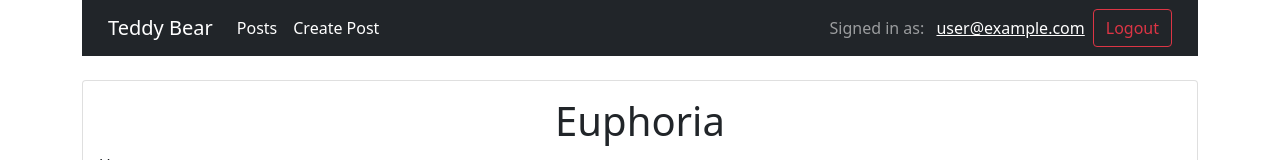
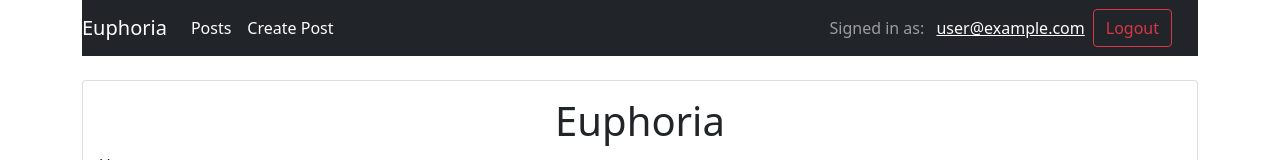
Before and after one commit to UGSLiveJordanWallace/Euphoria-Post, a React (Create React App) app: page /create-post in a window 1280 px wide. Shown: the top 160 px of the page. Built offline with nearby package versions, Linux system fonts and the light colour scheme; no server answers; sample sign-in values are in the browser's storage; the HTML template or start-up script is replaced by a standard one.

Commit message:
Sixth Commit

```diff
--- a/src/components/CreatePost.js
+++ b/src/components/CreatePost.js
@@ -5,7 +5,7 @@ import NavbarWidget from './widgets/Navbar';
 export default function CreatePost() {
     return (
         <>
-            <NavbarWidget title="Teddy Bear" />
+            <NavbarWidget title="Euphoria" />
             <FormBody title="Euphoria"/>
         </>
     );
--- a/src/components/Public.js
+++ b/src/components/Public.js
@@ -5,7 +5,7 @@ import Posts from './widgets/Posts';
 export default function Public() {
     return (
         <>
-            <NavbarWidget title="Teddy Bear" />
+            <NavbarWidget title="Euphoria" />
             <div>
                 <h1 className="text-center" size="lg">Public</h1>
                 <Posts />
--- a/src/components/widgets/Navbar.js
+++ b/src/components/widgets/Navbar.js
@@ -20,7 +20,6 @@ const NavbarWidget = ({ title }) => {
     return (
         <>
             <Navbar collapseOnSelect expand="md" bg="dark" variant="dark" className="justify-content-space-between">
-            <Button variant="outline-none">{''}</Button>
             <Navbar.Brand href="">{title}</Navbar.Brand>
             <Navbar.Text>
                 <Link to="/" className="px-2 text-decoration-none">Posts</Link>
```
